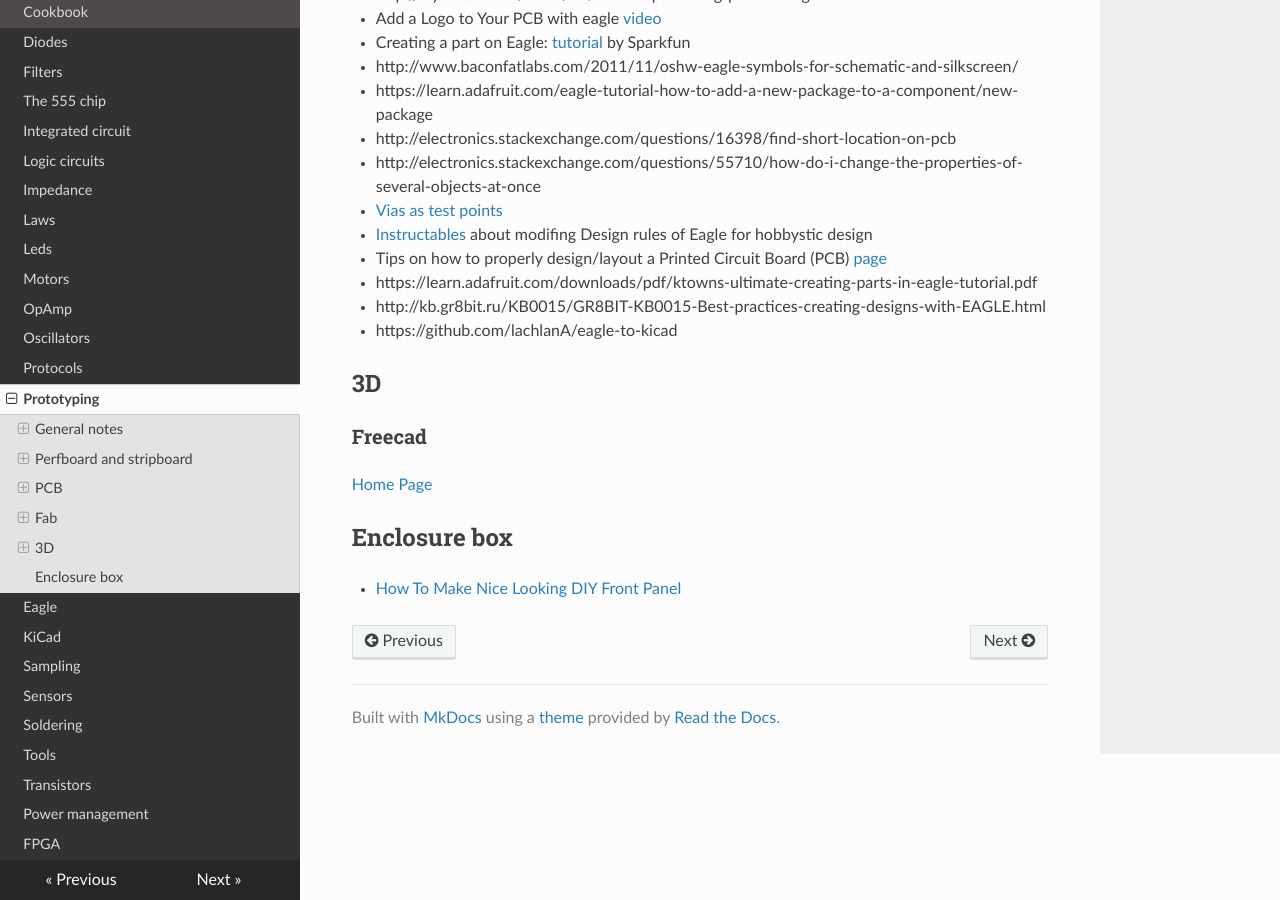
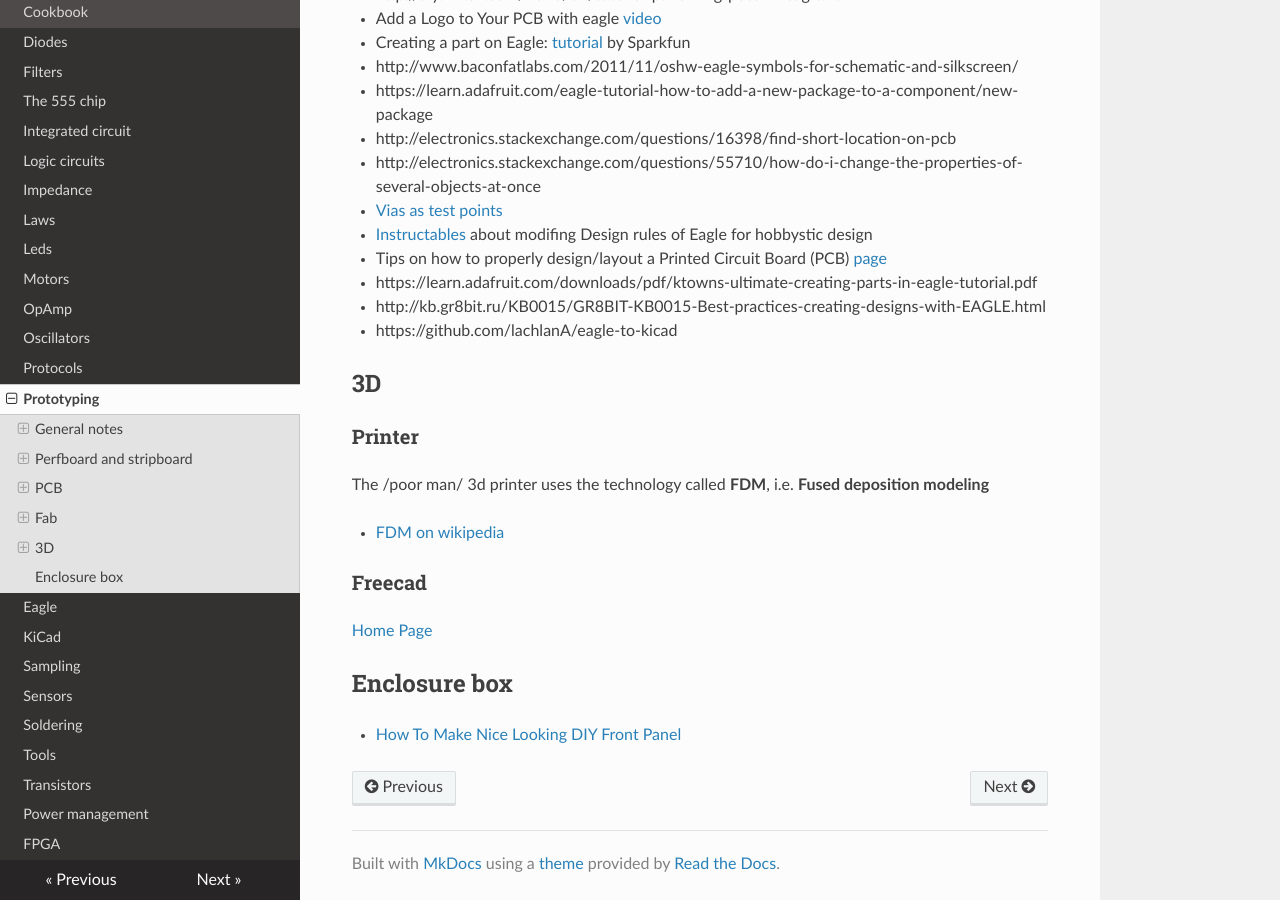
Before and after one commit to gipi/electronics-notes, an MkDocs documentation site: the page built from docs/Prototyping.md, in a window 1280 px wide and 900 px high, scrolled down 4502 px. Built offline with MkDocs 1.6.1, drawn with Linux system fonts in a browser that asks for light colours; nearby versions of some CDN libraries; old or Windows-style settings are respelled for this version of MkDocs.

Commit message:
Add note about FDM.

```diff
--- a/docs/Prototyping.md
+++ b/docs/Prototyping.md
@@ -183,6 +183,12 @@ but it's possible also to DIY one with chemicals as described [here](https://ult
 
 ## 3D
 
+### Printer
+
+The /poor man/ 3d printer uses the technology called **FDM**, i.e. **Fused deposition modeling**
+
+ - [FDM on wikipedia](https://en.wikipedia.org/wiki/Fused_deposition_modeling)
+
 ### Freecad
 
 [Home Page](http://freecadweb.org)
```
